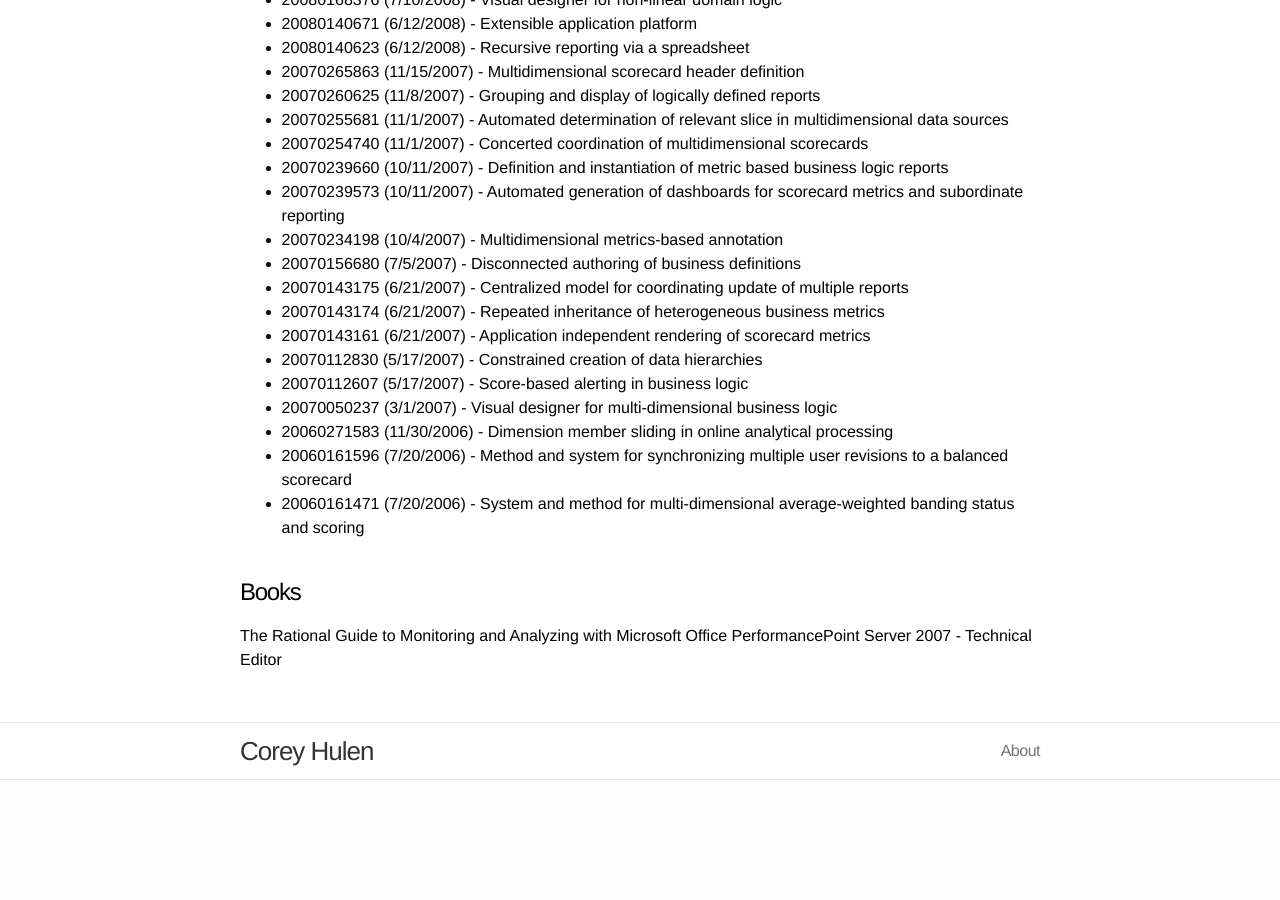
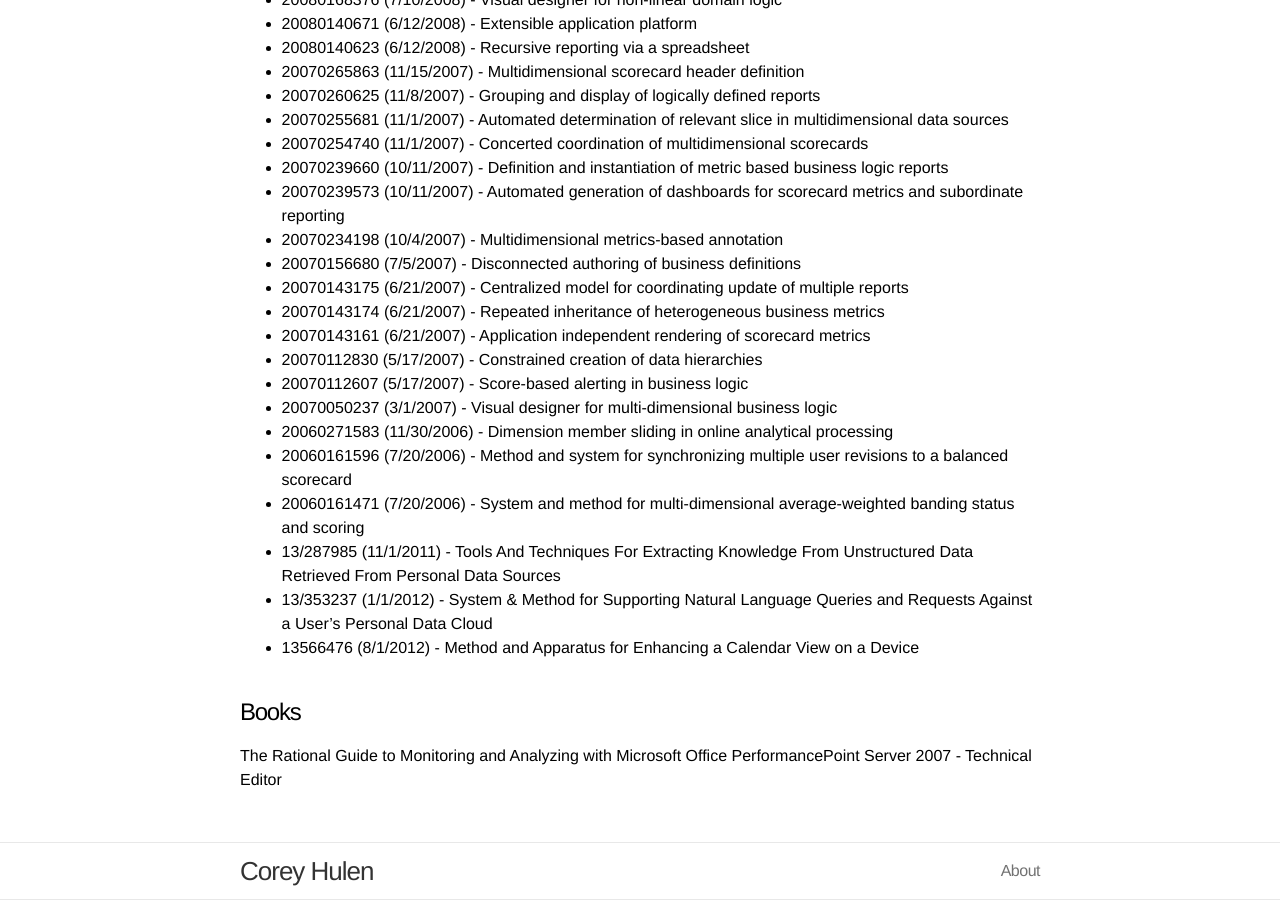
Before and after one commit to coreyhulen/coreyhulen.github.io, a Jekyll site: the page built from about.md, in a window 1280 px wide and 900 px high, scrolled down 1181 px. Built offline with Jekyll 4.4.1, drawn with Linux system fonts in a browser that asks for light colours; before the commit the page ends 1961 px from its top, so only the background shows below that.

Commit message:
Update about.md

```diff
--- a/about.md
+++ b/about.md
@@ -51,6 +51,9 @@ Patents (or Pending Patents)
 * 20060271583 (11/30/2006) - Dimension member sliding in online analytical processing
 * 20060161596 (7/20/2006) - Method and system for synchronizing multiple user revisions to a balanced scorecard
 * 20060161471 (7/20/2006) - System and method for multi-dimensional average-weighted banding status and scoring
+* 13/287985 (11/1/2011) - Tools And Techniques For Extracting Knowledge From Unstructured Data Retrieved From Personal Data Sources
+* 13/353237 (1/1/2012) - System & Method for Supporting Natural Language Queries and Requests Against a User’s Personal Data Cloud
+* 13566476 (8/1/2012) - Method and Apparatus for Enhancing a Calendar View on a Device
 
 Books
 -----
```
